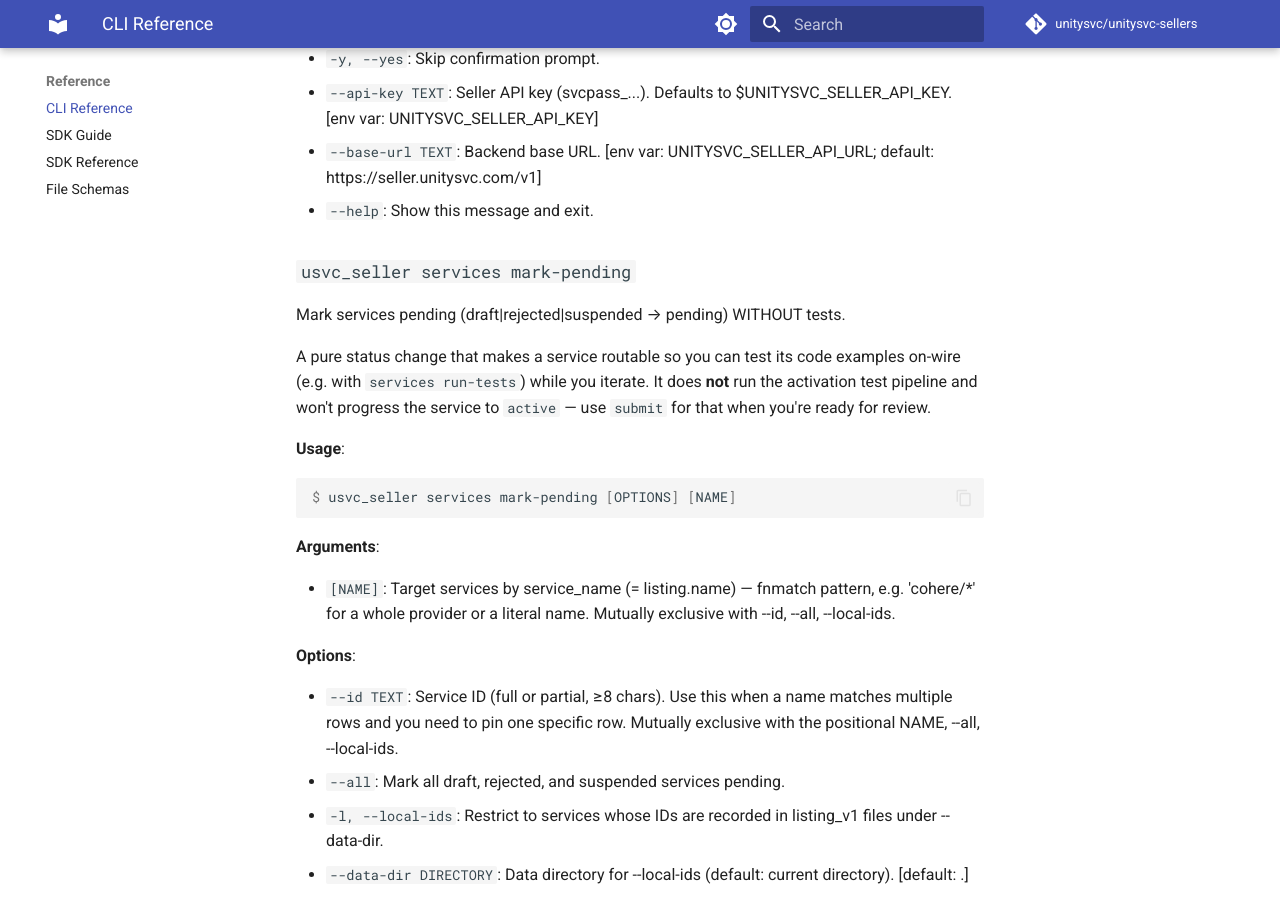
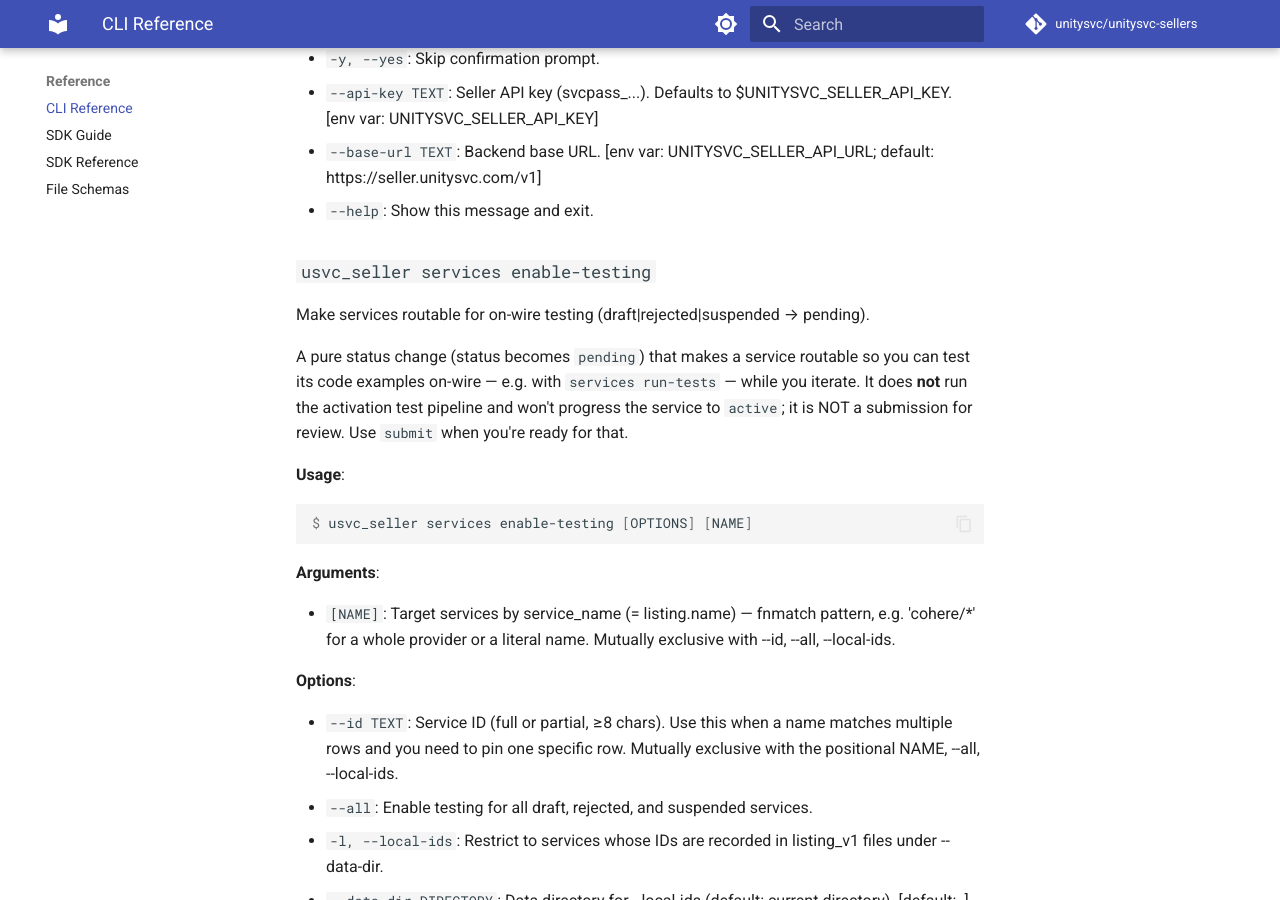
Before and after one commit to unitysvc/unitysvc-sellers, an MkDocs documentation site: the page built from docs/cli-reference.md, in a window 1280 px wide and 900 px high, scrolled down 13580 px. Built offline with MkDocs 1.6.1 and Material for MkDocs 9.7.7, drawn with Linux system fonts in a browser that asks for light colours; comment, search, counter and statistics services are not loaded; some of the changed text lies outside the part shown.

Commit message:
refactor(cli): rename `services mark-pending` → `services enable-testing`
The CLI command is user-facing, so name it for intent — making a service
routable for on-wire testing — rather than for the internal status it sets.
"mark-pending" risked sellers thinking they'd submitted for review (status
shows `pending` but nothing drives it forward).

The SDK (`Service.mark_pending()`) and backend (`PATCH status=pending`) keep
their status-authentic names, per design: lower layers describe the mechanism,
the user-facing command describes the intent. Behavior is unchanged.

Docs + CLI reference regenerated.

Co-Authored-By: Claude Opus 4.8 <noreply@anthropic.com>

````diff
--- a/docs/cli-reference.md
+++ b/docs/cli-reference.md
@@ -477,7 +477,7 @@ $ usvc_seller services [OPTIONS] COMMAND [ARGS]...
 * `list`: List services owned by the authenticated...
 * `show`: Show details of a single service,...
 * `submit`: Submit services for review...
-* `mark-pending`: Mark services pending...
+* `enable-testing`: Make services routable for on-wire testing...
 * `withdraw`: Withdraw services back to draft...
 * `deprecate`: Mark services as deprecated.
 * `set-visibility`: Set the visibility of one or more services.
@@ -561,7 +561,7 @@ Submit services for review (draft|rejected|suspended → pending).
 This validates each service and runs the activation test pipeline that
 drives ``review`` / ``active`` / ``rejected``.  To make a service routable
 *without* running tests — e.g. to test code examples on-wire while you
-iterate — use ``mark-pending`` instead.
+iterate — use ``enable-testing`` instead.
 
 **Usage**:
 
@@ -585,19 +585,20 @@ $ usvc_seller services submit [OPTIONS] [NAME]
 * `--base-url TEXT`: Backend base URL.  [env var: UNITYSVC_SELLER_API_URL; default: https://seller.unitysvc.com/v1]
 * `--help`: Show this message and exit.
 
-### `usvc_seller services mark-pending`
+### `usvc_seller services enable-testing`
 
-Mark services pending (draft|rejected|suspended → pending) WITHOUT tests.
+Make services routable for on-wire testing (draft|rejected|suspended → pending).
 
-A pure status change that makes a service routable so you can test its code
-examples on-wire (e.g. with ``services run-tests``) while you iterate.  It
-does **not** run the activation test pipeline and won&#x27;t progress the service
-to ``active`` — use ``submit`` for that when you&#x27;re ready for review.
+A pure status change (status becomes ``pending``) that makes a service
+routable so you can test its code examples on-wire — e.g. with
+``services run-tests`` — while you iterate.  It does **not** run the
+activation test pipeline and won&#x27;t progress the service to ``active``; it is
+NOT a submission for review.  Use ``submit`` when you&#x27;re ready for that.
 
 **Usage**:
 
 ```console
-$ usvc_seller services mark-pending [OPTIONS] [NAME]
+$ usvc_seller services enable-testing [OPTIONS] [NAME]
 ```
 
 **Arguments**:
@@ -607,7 +608,7 @@ $ usvc_seller services mark-pending [OPTIONS] [NAME]
 **Options**:
 
 * `--id TEXT`: Service ID (full or partial, ≥8 chars).  Use this when a name matches multiple rows and you need to pin one specific row.  Mutually exclusive with the positional NAME, --all, --local-ids.
-* `--all`: Mark all draft, rejected, and suspended services pending.
+* `--all`: Enable testing for all draft, rejected, and suspended services.
 * `-l, --local-ids`: Restrict to services whose IDs are recorded in listing_v1 files under --data-dir.
 * `--data-dir DIRECTORY`: Data directory for --local-ids (default: current directory).  [default: .]
 * `--provider TEXT`: Filter by provider when --all or --local-ids is set.
````
Also changed, not shown: docs/seller-lifecycle.md (+8 -6 lines), 2 other files.
